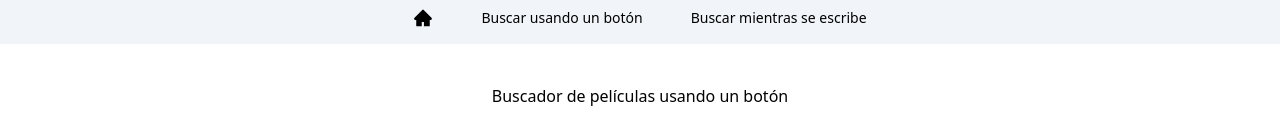
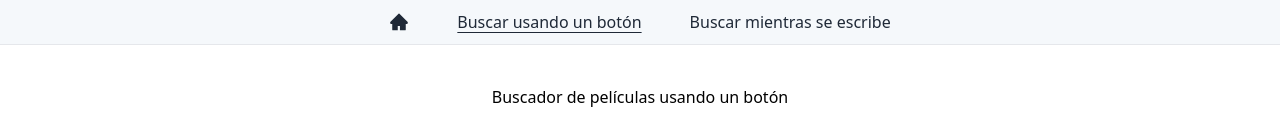
Before and after one commit to juancgalueweb/buscador-de-peliculas, a Next.js app: page /search-with-a-button in a window 1280 px wide. Shown: the top 139 px of the page. Built offline with nearby package versions, Linux system fonts and the light colour scheme; no server answers.

Commit message:
Migration to NextJS completed

```diff
--- a/package.json
+++ b/package.json
@@ -14,6 +14,7 @@
   },
   "dependencies": {
     "eslint-config-next": "13.2.2",
+    "just-debounce-it": "3.2.0",
     "next": "13.2.2",
     "react": "18.2.0",
     "react-dom": "18.2.0",
--- a/src/components/AppWrapper.jsx
+++ b/src/components/AppWrapper.jsx
@@ -1,8 +1,15 @@
 import Head from 'next/head'
 import Link from 'next/link'
+import { useRouter } from 'next/router'
 import { AiFillHome } from 'react-icons/ai'
 
 const AppWrapper = ({ children, title, description }) => {
+  const { pathname } = useRouter()
+  const inactiveLink =
+    'text-gray-800 hover:underline hover:underline-offset-4 hover:text-black'
+  const activeLink =
+    'text-gray-800 hover:underline hover:underline-offset-4 hover:text-black underline underline-offset-4'
+
   return (
     <>
       <Head>
@@ -10,15 +17,29 @@ const AppWrapper = ({ children, title, description }) => {
         {description && <meta name='description' content={description} />}
         <link rel='shortcut icon' href='/favicon.ico' type='image/x-icon' />
       </Head>
-      <header className='bg-slate-100 h-11 sticky top-0 w-full'>
-        <nav className='p-2 text-sm flex justify-center items-center gap-x-12 mb-24'>
+      <nav className='sticky top-0 z-10 backdrop-filter backdrop-blur-lg bg-opacity-70 bg-slate-100 border-b w-full'>
+        <div className='flex items-center justify-center gap-x-12 h-11'>
           <Link href='/'>
-            <AiFillHome className='text-xl' />
+            <AiFillHome className='text-gray-800 text-xl' />
           </Link>
-          <Link href='/search-with-a-button'>Buscar usando un botón</Link>
-          <Link href='/search-while-writing'>Buscar mientras se escribe</Link>
-        </nav>
-      </header>
+          <Link
+            href='/search-with-a-button'
+            className={
+              pathname === '/search-with-a-button' ? activeLink : inactiveLink
+            }
+          >
+            Buscar usando un botón
+          </Link>
+          <Link
+            href='/search-while-writing'
+            className={
+              pathname === '/search-while-writing' ? activeLink : inactiveLink
+            }
+          >
+            Buscar mientras se escribe
+          </Link>
+        </div>
+      </nav>
       <section className='max-w-3xl mx-auto py-10 min-h-screen px-2'>
         {children}
       </section>
--- /dev/null
+++ b/src/pages/search-while-writing/index.jsx
@@ -0,0 +1,73 @@
+import AppWrapper from '@/components/AppWrapper'
+import { Movies } from '@/components/Movies'
+import { useMovies } from '@/hooks/useMovies'
+import { useSearch } from '@/hooks/useSearch'
+import debounce from 'just-debounce-it'
+import { useMemo, useState } from 'react'
+
+const SearchWhileWriting = () => {
+  const [sort, setSort] = useState(false)
+  const { error, updateSearch, search } = useSearch()
+  const { movies, getMovies, loading } = useMovies({ search, sort })
+
+  const debouncedGetMovies = useMemo(
+    () =>
+      debounce(search => {
+        getMovies({ search })
+      }, 600),
+    [getMovies]
+  )
+
+  const handleChange = event => {
+    const newSearch = event.target.value
+    updateSearch(newSearch)
+    debouncedGetMovies(newSearch)
+  }
+
+  const handleSort = () => {
+    if (movies === undefined || movies === null || movies.length === 0) return
+    setSort(!sort)
+  }
+
+  return (
+    <AppWrapper
+      title='Búsqueda al escribir'
+      description='Permite la búsqueda de las películas mientras se escribe'
+    >
+      <div className='flex flex-col justify-center'>
+        <section>
+          <h1 className='text-center'>Buscador de películas al escribir</h1>
+          <form className='flex justify-center items-center my-8'>
+            <input
+              value={search}
+              onChange={handleChange}
+              name='query'
+              type='text'
+              placeholder='The Matrix, Die Hard, The Lord of the Rings...'
+              className='w-96 bg-gray-50 border border-gray-300 text-gray-900 text-sm rounded-lg focus:ring-blue-500 focus:border-blue-500 block p-2.5 mr-2'
+            />
+            <input
+              type='checkbox'
+              onChange={handleSort}
+              checked={sort}
+              id='sort-films'
+              className='w-4 h-4 text-blue-600 bg-gray-100 border-gray-300 rounded focus:ring-blue-500 focus:ring-2'
+            />
+            <label
+              htmlFor='sort-films'
+              className='ml-2 text-sm font-medium text-gray-900'
+            >
+              Ordenar alfabéticamente
+            </label>
+          </form>
+          <p className='text-red-600 mb-4 text-center'>{error}</p>
+        </section>
+        <main className='flex justify-center w-full'>
+          {loading ? <p>Cargando...</p> : <Movies movies={movies} />}
+        </main>
+      </div>
+    </AppWrapper>
+  )
+}
+
+export default SearchWhileWriting
```
Also changed, not shown: 1 other file (tests, documents, lock files or other folders).
